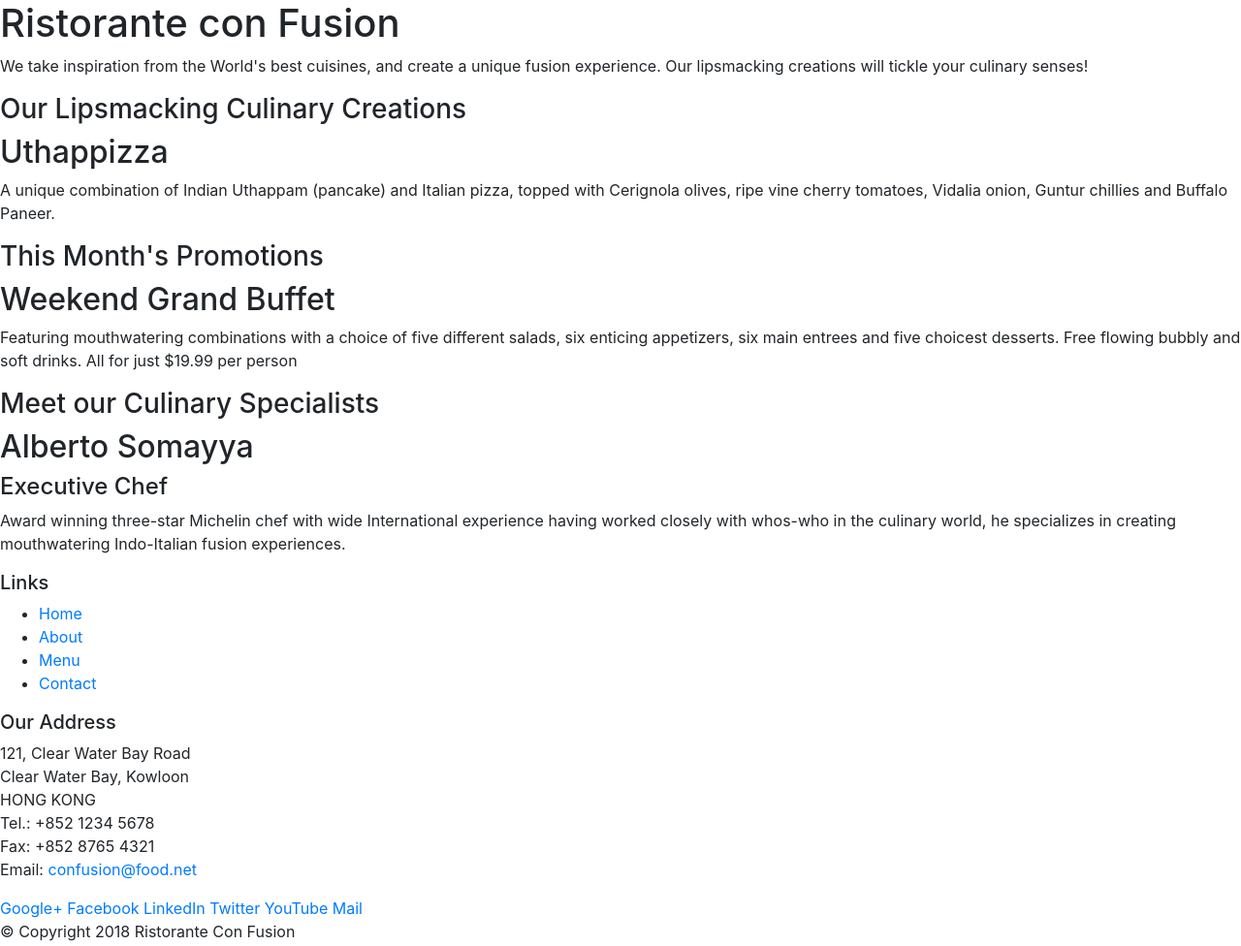
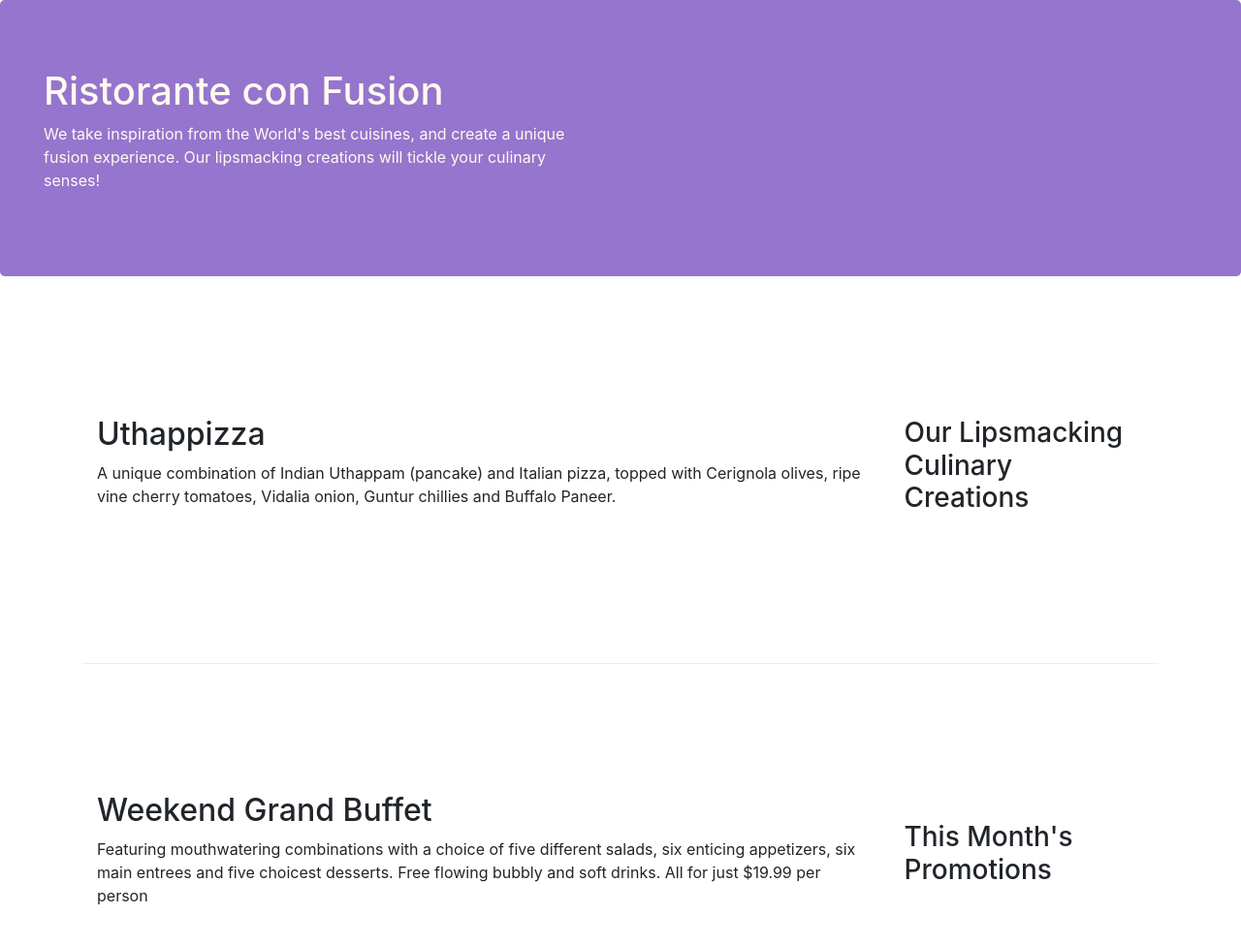
Before and after one commit to denys-glu/reactjs, a website: page index.html in a window 1280 px wide. Shown: the top 976 px of the page at 97% size. Drawn offline with nearby package versions, Linux system fonts and the light colour scheme.

Commit message:
added aboutus initial file

```diff
--- /dev/null
+++ b/css/styles.css
@@ -0,0 +1,30 @@
+.row-header{
+    margin:0px auto;
+    padding:0px;
+}
+
+.row-content {
+    margin:0px auto;
+    padding: 50px 0px 50px 0px;
+    border-bottom: 1px ridge;
+    min-height:400px;
+}
+
+.footer{
+    background-color: #D1C4E9;
+    margin:0px auto;
+    padding: 20px 0px 20px 0px;
+}
+
+.jumbotron {
+    padding:70px 30px 70px 30px;
+    margin:0px auto;
+    background: #9575CD ;
+    color:floralwhite;
+}
+
+address{
+    font-size:80%;
+    margin:0px;
+    color:#0f0f0f;
+}
--- a/index.html
+++ b/index.html
@@ -2,6 +2,7 @@
 <html lang="en">
 
 <head>
+      <meta name="viewport" content="width=device-width, initial-scale=1, shrink-to-fit=no">
       <!-- Required meta tags always come first -->
       <meta charset="utf-8">
       <meta name="viewport" content="width=device-width, initial-scale=1, shrink-to-fit=no">
@@ -9,71 +10,72 @@
 
       <!-- Bootstrap CSS -->
       <link rel="stylesheet" href="node_modules/bootstrap/dist/css/bootstrap.min.css">
-    <title>Ristorante Con Fusion</title>
+      <link rel="stylesheet" href="css/styles.css">
+      <title>Ristorante Con Fusion</title>
 </head>
 
 <body>
 
-    <header>
-        <div>
+    <header class="jumbotron">
+        <div class="row row-header">
             <div>
-                <div>
+                <div class="col-12 col-sm-6">
                     <h1>Ristorante con Fusion</h1>
                     <p>We take inspiration from the World's best cuisines, and create a unique fusion experience. Our lipsmacking creations will tickle your culinary senses!</p>
                 </div>
-                <div>
+                <div class="col-12 col-sm">
                 </div>
             </div>
         </div>
     </header>
 
-    <div>
-        <div>
-            <div>
+    <div class="container">
+        <div class="row row-content align-items-center">
+            <div class="col-12 col-sm-4  order-sm-last col-md-3">
                 <h3>Our Lipsmacking Culinary Creations</h3>
             </div>
-            <div>
+            <div class="col col-sm order-sm-first col-md">
                 <h2>Uthappizza</h2>
                 <p>A unique combination of Indian Uthappam (pancake) and Italian pizza, topped with Cerignola olives, ripe vine cherry tomatoes, Vidalia onion, Guntur chillies and Buffalo Paneer.</p>
             </div>
         </div>
 
 
-        <div>
-            <div>
-                <h3>This Month's Promotions</h3>
+        <div class="row row-content align-items-center">
+                <div class="col-12 col-sm-4  order-sm-last col-md-3">
+                        <h3>This Month's Promotions</h3>
             </div>
-            <div>
-                <h2>Weekend Grand Buffet</h2>
+            <div class="col col-sm order-sm-first col-md">
+                    <h2>Weekend Grand Buffet</h2>
                 <p>Featuring mouthwatering combinations with a choice of five different salads, six enticing appetizers, six main entrees and five choicest desserts. Free flowing bubbly and soft drinks. All for just $19.99 per person </p>
             </div>
         </div>
 
-        <div>
-            <div>
-                <h3>Meet our Culinary Specialists</h3>
+        <div class="row row-content align-items-center">
+                <div class="col-12 col-sm-4  order-sm-last col-md-3">
+                        <h3>Meet our Culinary Specialists</h3>
             </div>
-            <div>
-                <h2>Alberto Somayya</h2>
+            <div class="col col-sm order-sm-first col-md">
+                    <h2>Alberto Somayya</h2>
                 <h4>Executive Chef</h4>
                 <p>Award winning three-star Michelin chef with wide International experience having worked closely with whos-who in the culinary world, he specializes in creating mouthwatering Indo-Italian fusion experiences. </p>
             </div>
         </div>
     </div>
 
-    <footer>
-        <div>
-            <div>
-                <div>
+    <footer class="footer">
+        <div class="container">
+            <div class="row">
+                <div class="col-4 offset-1 col-sm-2">
                     <h5>Links</h5>
-                    <ul>
+                    <ul class="list-unstyled">
                         <li><a href="#">Home</a></li>
                         <li><a href="#">About</a></li>
                         <li><a href="#">Menu</a></li>
                         <li><a href="#">Contact</a></li>
                     </ul>
                 </div>
-                <div>
+                <div class="col-7 col-sm-5">
                     <h5>Our Address</h5>
                     <address>
 		              121, Clear Water Bay Road<br>
@@ -84,8 +86,8 @@
 		              Email: <a href="mailto:confusion@food.net">confusion@food.net</a>
 		           </address>
                 </div>
-                <div>
-                    <div>
+                <div class="col-12 col-sm-4 align-self-center">
+                    <div class="text-center">
                         <a href="http://google.com/+">Google+</a>
                         <a href="http://www.facebook.com/profile.php?id=">Facebook</a>
                         <a href="http://www.linkedin.com/in/">LinkedIn</a>
@@ -95,8 +97,8 @@
                     </div>
                 </div>
            </div>
-           <div>
-                <div>
+           <div class="row justify-content-center">
+                <div class="col-auto">
                     <p>© Copyright 2018 Ristorante Con Fusion</p>
                 </div>
            </div>
```
Also changed, not shown: aboutus.html (added, +104 -0 lines).
